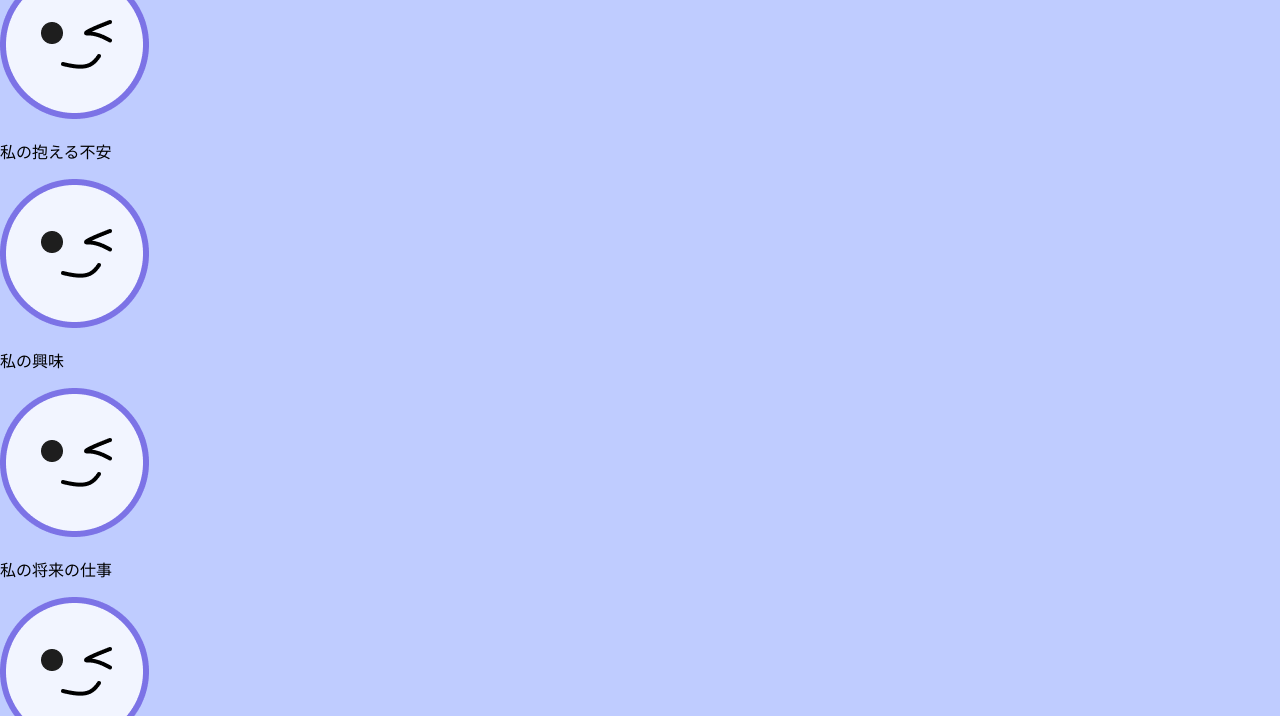
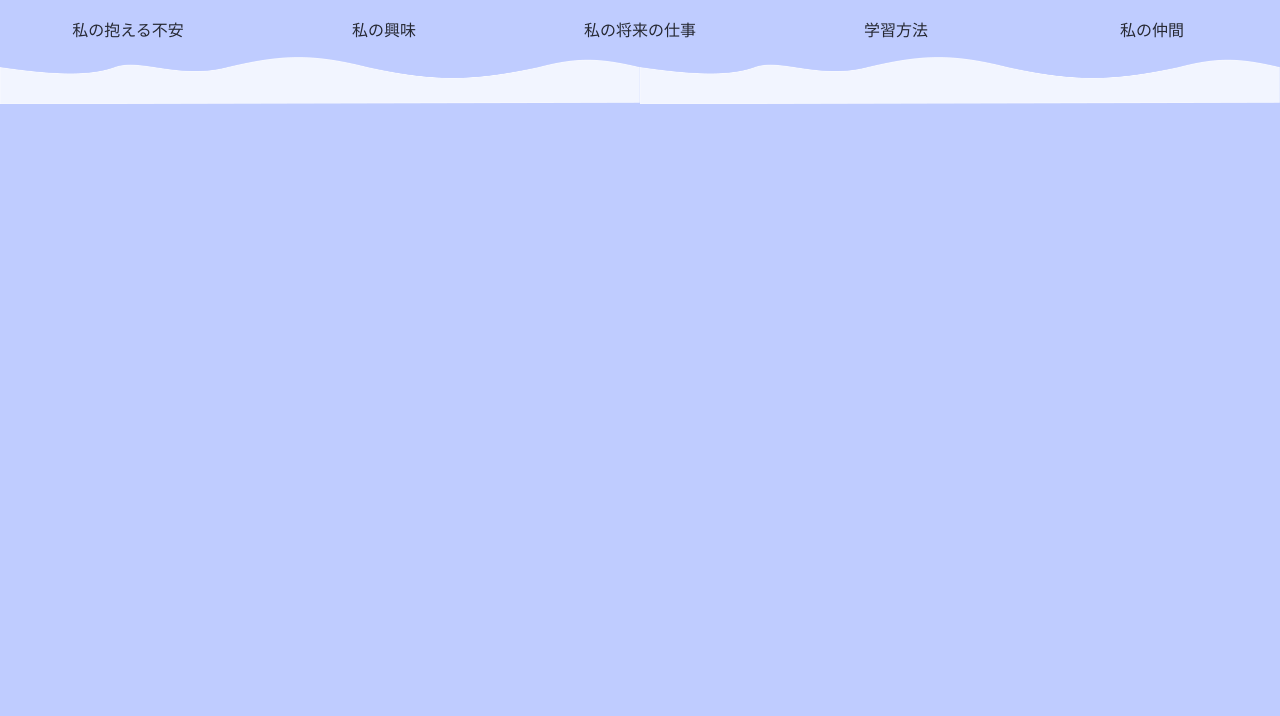
Before and after one commit to WaffleCollege/team-i, a plain HTML site: page public/startpage.html in a window 1280 px wide. Shown: the part 635-1351 px from the top of the page. After the commit the page ends 800 px from the top, so only its background shows below. Drawn offline with Linux system fonts and the light colour scheme.

Commit message:
[update]startpage専用のcssファイル読み込み

```diff
--- a/public/startpage.html
+++ b/public/startpage.html
@@ -13,14 +13,14 @@
 
   <!--外部ファイル読み込み-->
   <script type="text/javascript" src="script.js"></script>
-  <link rel="stylesheet" href="style.css">
+  <link rel="stylesheet" href="startpage-style.css">
 </head>
 
 <body>
     <header>
-        <div class="identity">
-            <!-- <a href="startpage.html"><img class="logo" src="../img/bunjopro-logo.png"></a> -->
-        </div>
+        <!-- <div class="identity">
+            <a href="startpage.html"><img class="logo" src="../img/bunjopro-logo.png"></a>
+        </div> -->
     </header>
     <div class="apptop">
         <img src="../img/bunjopro-logo.png">
```
